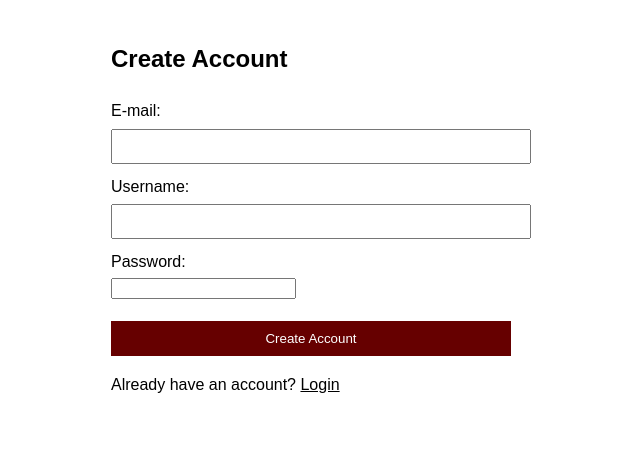
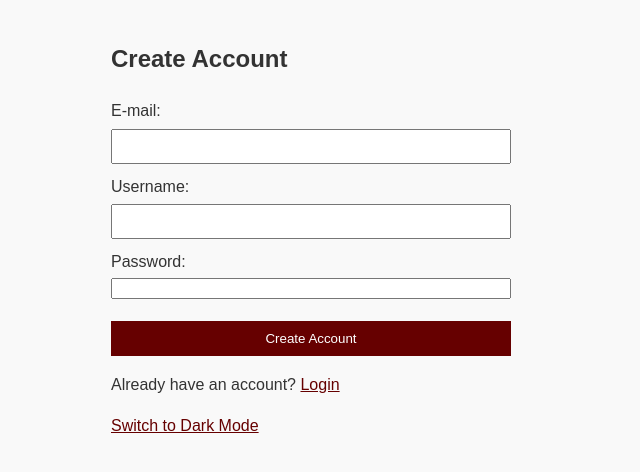
Before and after one commit to vpsylos/roundtable, a Flask app: page /create_account in a window 1280 px wide. Shown: the top 472 px of the page, without its empty margins (329-969 px from the left). Run offline with Flask 3, Linux system fonts and the light colour scheme; parts of the project's set-up code (start-up, migrations or seed data) failed here and were passed over.

Commit message:
Added dark mode to logging in pages. Made sure all form elements have the same width

```diff
--- a/static/style.css
+++ b/static/style.css
@@ -66,6 +66,11 @@
 form {
     max-width: 400px;
     margin: 20px auto;
+}
+
+form :is(input, select, textarea, button, label, fieldset, legend) {
+  width: 100%; /* or a specific value, e.g. 200px */
+  box-sizing: border-box;
 }
 
 label {
--- a/templates/create_account.html
+++ b/templates/create_account.html
@@ -6,6 +6,7 @@
     <meta name="viewport" content="width=device-width, initial-scale=1.0">
     <title>University Tech Support</title>
     <link rel="stylesheet" href="{{ url_for('static', filename='style.css') }}">
+    <script src="{{ url_for('static', filename='script.js') }}"></script>
 </head>
 <body>
     <main>
@@ -30,6 +31,7 @@
             <br>
             <input type="submit" value="Create Account">
             <p>Already have an account? <a href="{{ url_for('technician_login') }}">Login</a></p>
+            <p><a id="theme-toggle" href="#">Switch to Dark Mode</a></p>
         </form>
     </main>
 </body>
--- a/templates/create_first_admin.html
+++ b/templates/create_first_admin.html
@@ -6,6 +6,7 @@
     <meta name="viewport" content="width=device-width, initial-scale=1.0">
     <title>University Tech Support</title>
     <link rel="stylesheet" href="{{ url_for('static', filename='style.css') }}">
+    <script src="{{ url_for('static', filename='script.js') }}"></script>
 </head>
 <body>
     <main>
@@ -35,6 +36,7 @@
             <input type="password" name="password" required>
             <br>
             <input type="submit" value="Login">
+            <p><a id="theme-toggle" href="#">Switch to Dark Mode</a></p>
         </form>
     </main>
 </body>
--- a/templates/login.html
+++ b/templates/login.html
@@ -6,6 +6,7 @@
     <meta name="viewport" content="width=device-width, initial-scale=1.0">
     <title>University Tech Support</title>
     <link rel="stylesheet" href="{{ url_for('static', filename='style.css') }}">
+    <script src="{{ url_for('static', filename='script.js') }}"></script>
 </head>
 <body>
     <main>
@@ -27,6 +28,7 @@
             <br>
             <input type="submit" value="Login">
             <p>Don't have an account? <a href="{{ url_for('create_account') }}">Create Account</a></p>
+            <p><a id="theme-toggle" href="#">Switch to Dark Mode</a></p>
         </form>
     </main>
 </body>
```
